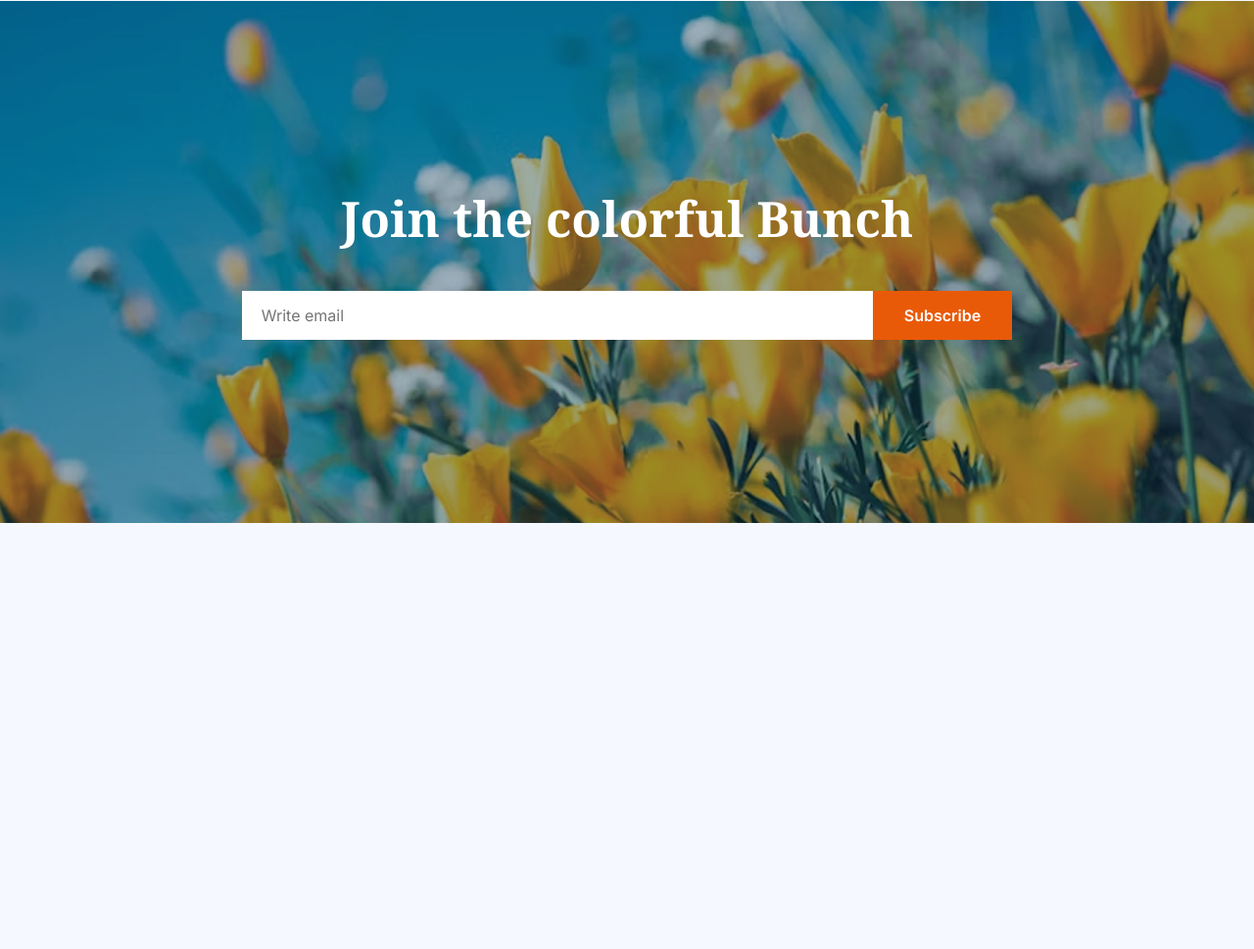
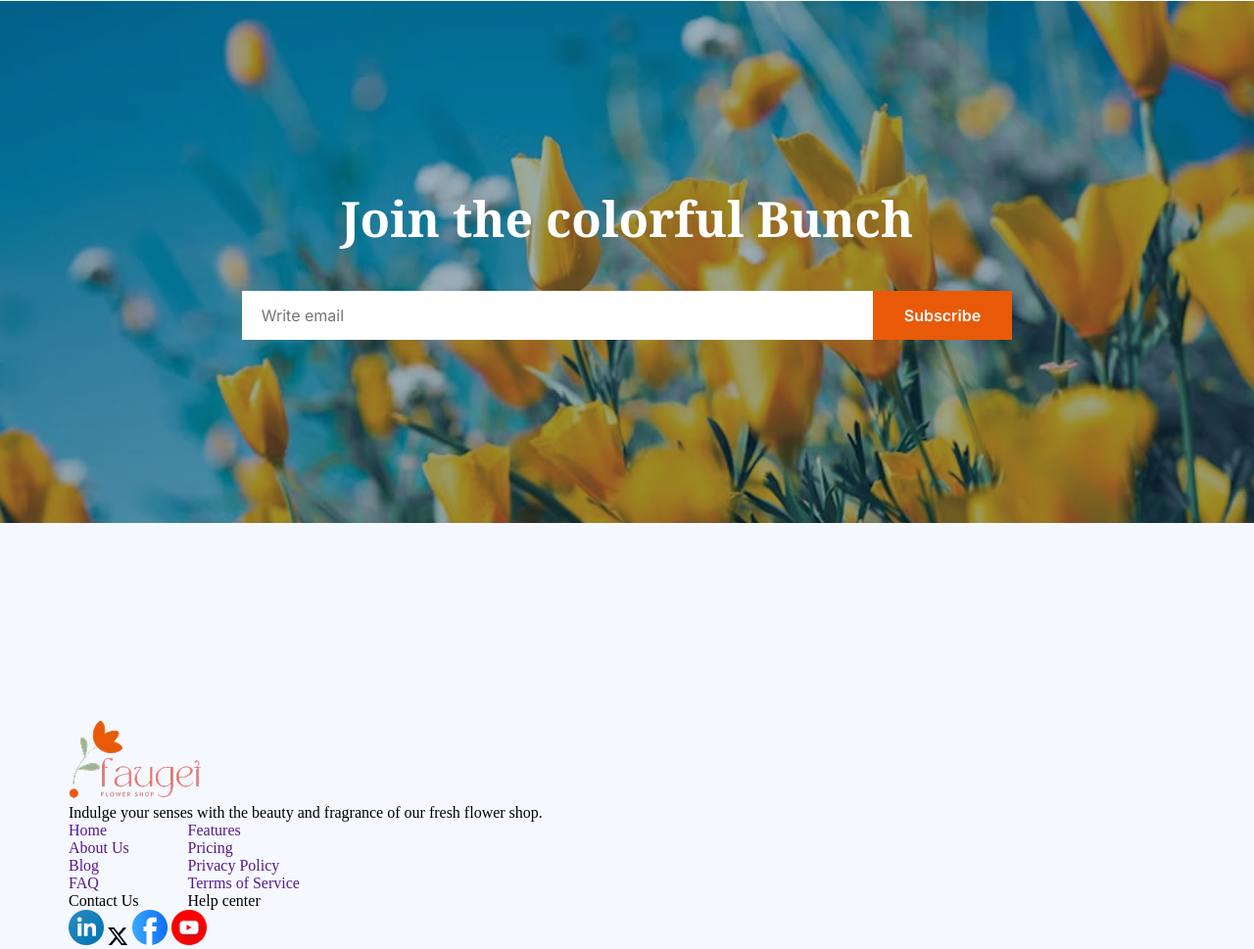
Before and after one commit to zashemkhan/2nd-Assingment, a plain HTML site: page index.html in a window 1280 px wide. Shown: the part 3761-4730 px from the top of the page at 98% size. Before the commit the page ends 4495 px from the top, so only its background shows below. Drawn offline with Linux system fonts and the light colour scheme.

Commit message:
make footer section structure

```diff
--- a/index.css
+++ b/index.css
@@ -498,3 +498,15 @@ nav ul li{
         padding: 15px;
     }
 }
+/* footer section */
+.Features-link ul a{
+     text-decoration: none;
+}
+.Features-link ul li{
+    list-style: none;
+
+}
+.Features-link{
+    display: flex;
+    gap: 50px;
+}
--- a/index.html
+++ b/index.html
@@ -148,7 +148,33 @@
            </section>
      </main>
 
-     <footer>
+     <footer class="footer-section container">
+        <div class="home">
+           <img class="nav-logo" src="./assets/logo.png" alt="">
+           <p class="footer-description">Indulge your senses with the beauty and fragrance of our fresh flower shop. </p>
+        </div>
+        <div class="Features-link">
+          <ul>
+            <li><a href="">Home</a></li>
+            <li><a href="">About Us</a></li>
+            <li><a href="">Blog</a></li>
+            <li><a href="">FAQ</a></li>
+            <li><a href=""></a>Contact Us</li>
+          </ul>
+          <ul>
+            <li><a href="">Features</a></li>
+            <li><a href="">Pricing</a></li>
+            <li><a href="">Privacy Policy</a></li>
+            <li><a href="">Terrms of Service</a></li>
+            <li><a href=""></a>Help center</li>
+          </ul>
+        </div>
+        <div>
+          <img src="./assets/icon-linkedin.png" alt="">
+          <img src="./assets/icon-twitter.png" alt="">
+          <img src="./assets/icon-facebook.png" alt="">
+          <img src="./assets/icon-youtube.png" alt="">
+        </div>
 
 
      </footer>
```
